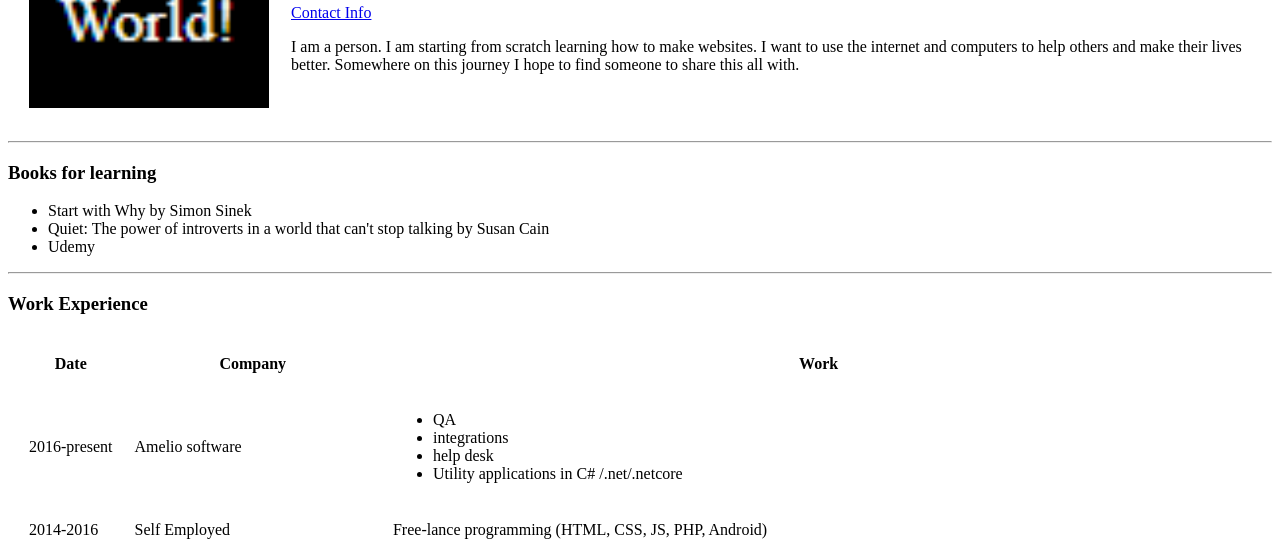
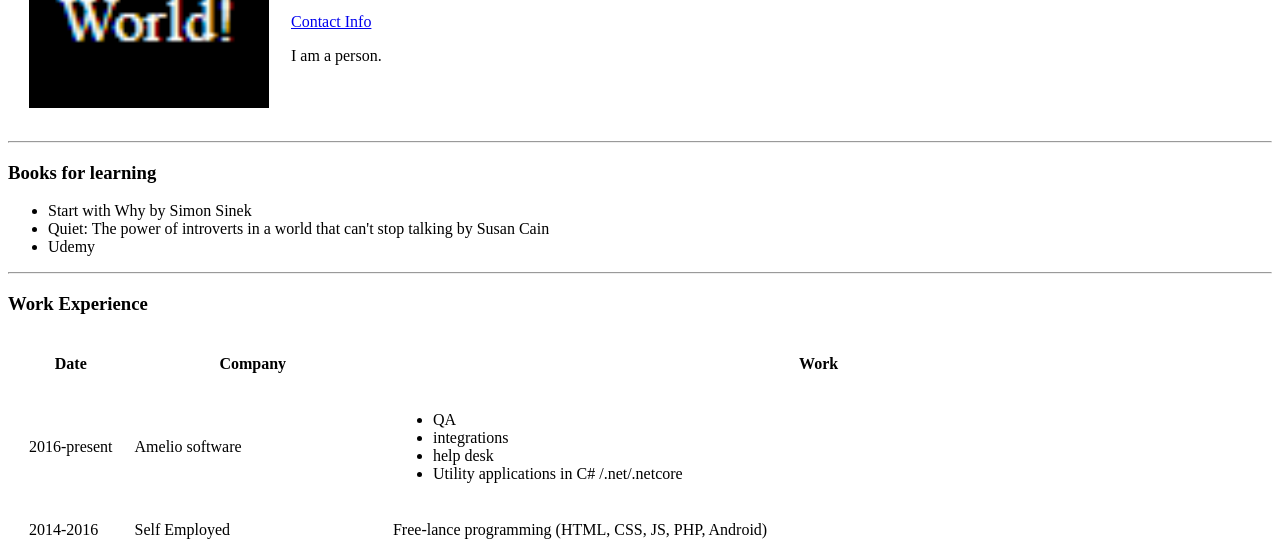
Before and after one commit to Briansadev/cv, a plain HTML site: page index.html in a window 1280 px wide. Shown: the part 161-718 px from the top of the page. Drawn offline with Linux system fonts and the light colour scheme.

Commit message:
Add files via upload

```diff
--- a/index.html
+++ b/index.html
@@ -14,8 +14,7 @@
         <h1>Brian Barrett</h1>
         <p><em>Web Dev @ <a href="https://www.BrianBarrett.dev">Brian Barrett . dev</a></em></p>
         <a href="contact-me.html">Contact Info</a>
-        <p>I am a person. I am starting from scratch learning how to make websites. I want to use the internet and computers to help others and make their lives better. Somewhere on this journey I hope
-          to find someone to share this all with.</p>
+        <p>I am a person. </p>
       </td>
     </tr>
   </table>
```
